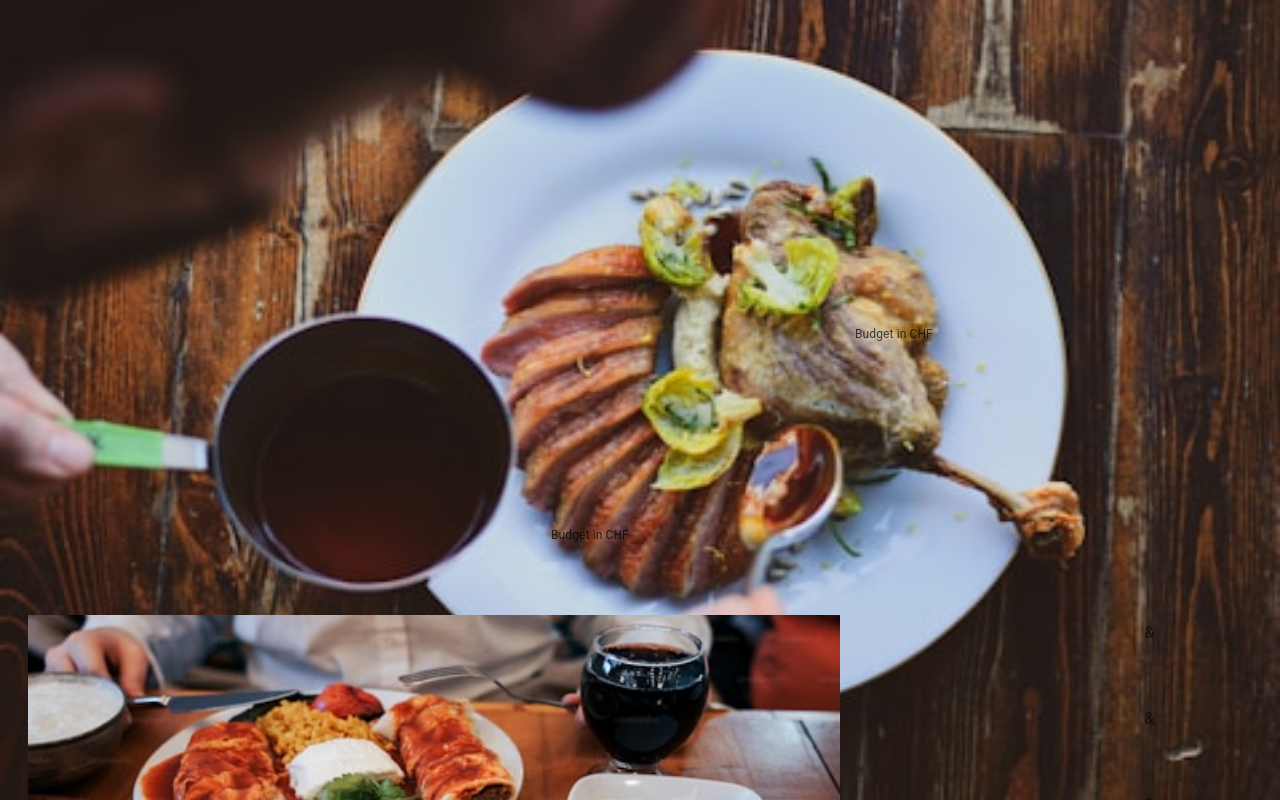
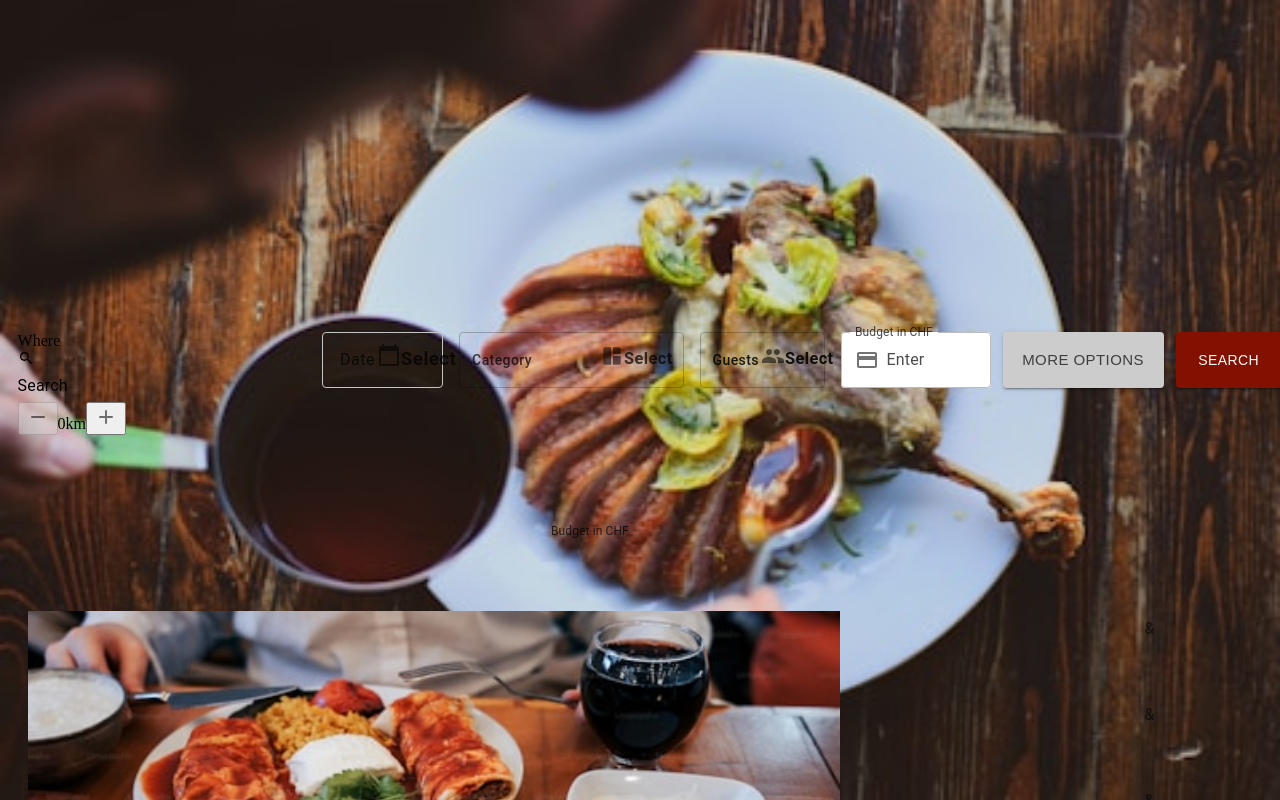
Before and after one commit to uzair-shakeel/Gastro, a Next.js app: page /restaurant in a window 1280 px wide. Shown: the top 800 px of the page. Built offline with nearby package versions, Linux system fonts and the light colour scheme.

Commit message:
'navbar-set'

```diff
--- a/src/app/components/Navbar.js
+++ b/src/app/components/Navbar.js
@@ -87,7 +87,7 @@ const Navbar = () => {
           isOpen ? "top-0" : "-top-[900px]"
         }`}
       >
-        <div className="border-b absolute bg-white max-w-full mx-auto top-20 left-0 py-4 min-w-full w-full transform translate-x-0">
+        <div className=" border-b absolute pr-2 xl:pr-0 bg-white max-w-full mx-auto top-20 left-0 py-4 min-w-full w-full transform translate-x-0">
           <EventSearch
           />
         </div>
--- a/src/app/restaurant/EventSearch.js
+++ b/src/app/restaurant/EventSearch.js
@@ -109,7 +109,9 @@ const EventSearch = () => {
         width: "100%",
         maxWidth: "1450px",
         margin: "auto",
+        height: "100%",
         borderRadius: 1,
+        // borderBottom:"1px solid red",
         mt: 3,
         pl: 1.2,
       }}
@@ -121,6 +123,9 @@ const EventSearch = () => {
         sx={{
           bgcolor: "#F5F5F5",
           borderRadius: "5px",
+          display: "flex",
+          height: "100%",
+          flexWrap: "wrap",
           "& .MuiTabs-indicator": {
             backgroundColor: "transparent",
           },
@@ -289,10 +294,12 @@ const EventSearch = () => {
           display: "flex",
           alignItems: "center",
           gap: "12px",
+          position: "relative",
+          zIndex: "50",
           mt: "24px",
-          height: "60px",
-          minHeight: "60px",
-          maxHeight: "60px",
+          height: "100%",
+          minHeight: "100%",
+          maxHeight: "100%",
           borderRadius: "8px",
           width: "100%",
         }}
@@ -303,11 +310,6 @@ const EventSearch = () => {
           flexWrap="wrap"
           gap={2}
           width="100%"
-          sx={{
-            height: "56px",
-            minHeight: "56px",
-            maxHeight: "56px",
-          }}
         >
           {/* Done */}
           <Box
@@ -357,7 +359,6 @@ const EventSearch = () => {
               error={showErrors && errors.guests}
             />
           </Box>
-
           {/* Done */}
           <Box>
             <BudgetInput
```
